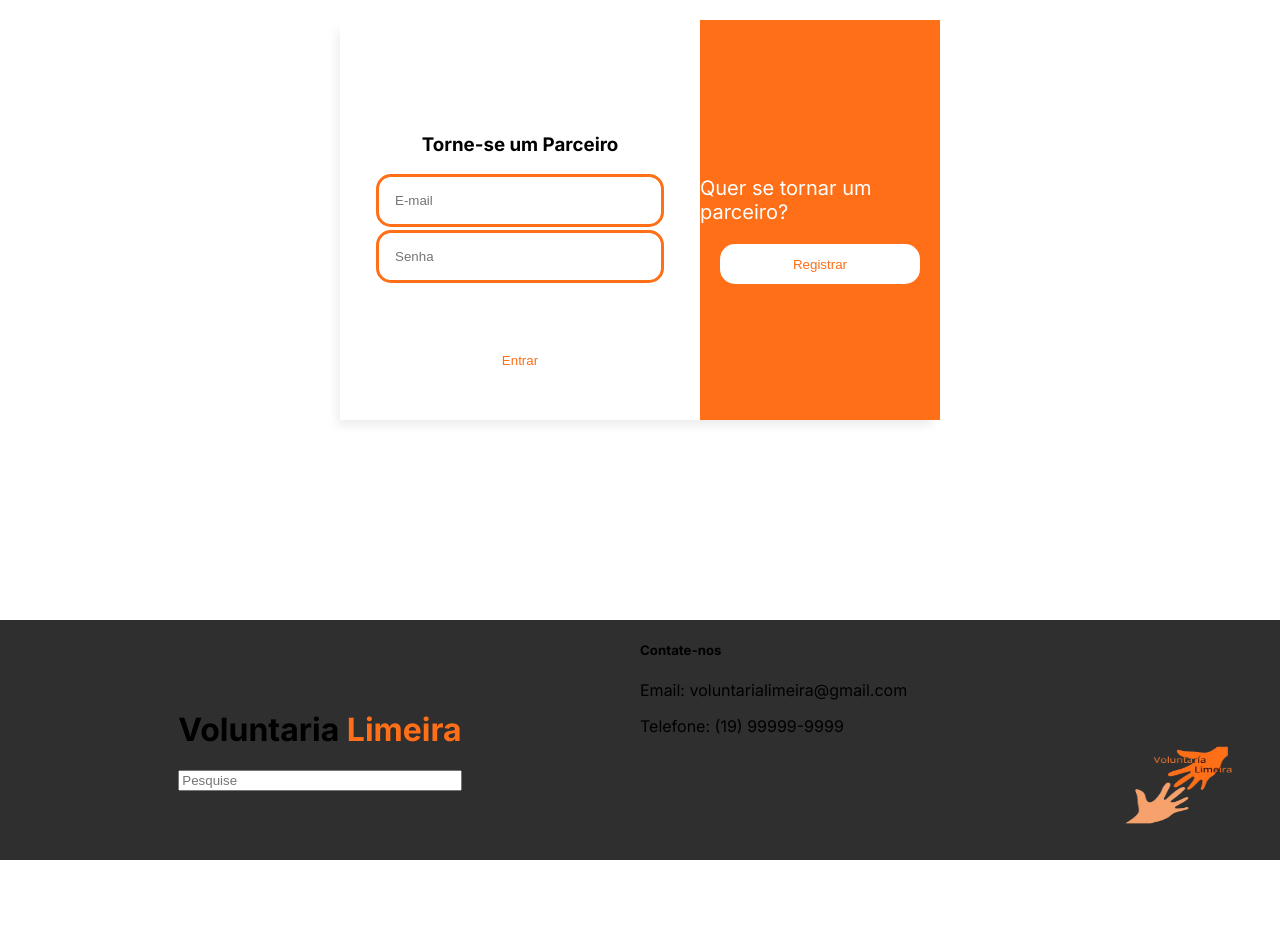
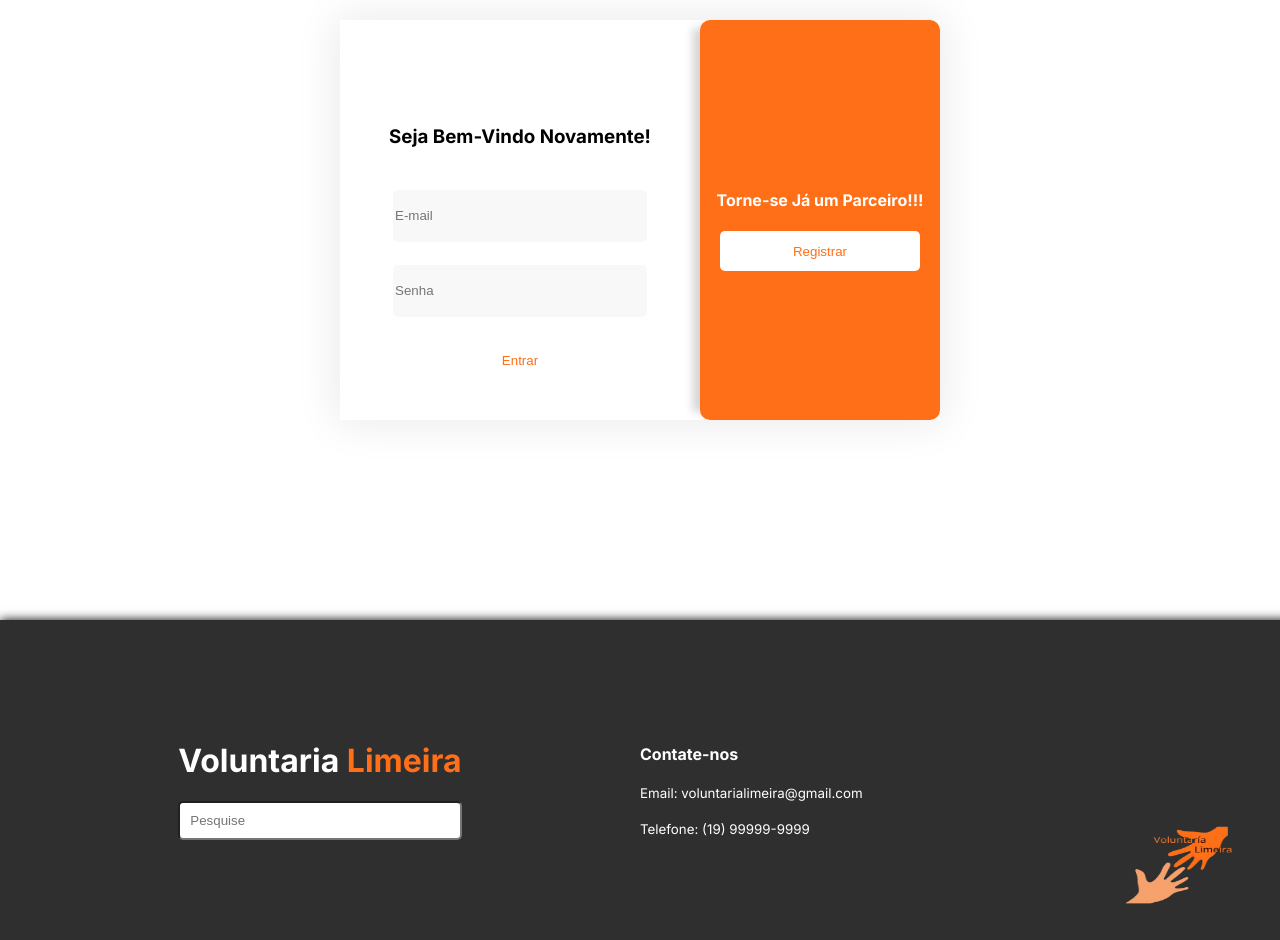
Before and after one commit to Paiva8859/projeto-final-DEV-SENAI, a Next.js app in the folder voluntaria-limeira/: page /empresa-login in a window 1280 px wide. Shown: the part 180-1120 px from the top of the page. Before the commit the page ends 1040 px from the top, so only its background shows below. Built offline with nearby package versions, Linux system fonts and the light colour scheme; no server answers; a web font is replaced by a local one.

Commit message:
estilizando tela Login de Empresa

```diff
--- a/voluntaria-limeira/src/app/components/footer.js
+++ b/voluntaria-limeira/src/app/components/footer.js
@@ -9,15 +9,17 @@ function Footer() {
             <h1>
               Voluntaria <span className={style.app}>Limeira</span>
             </h1>
-            <input type="text" placeholder="Pesquise" />
+            <input className={style.searchBox} type="text" placeholder="Pesquise" />
           </div>
         </div>
         <div className={style.subContainer}>
           <div className={style.logo}>
             <div className={style.contato}>
-              <h5>Contate-nos</h5>
-              <p>Email: voluntarialimeira@gmail.com</p>
-              <p>Telefone: (19) 99999-9999</p>
+              <h4>Contate-nos</h4>
+
+              <small>Email: voluntarialimeira@gmail.com</small>
+              <br></br>
+              <small>Telefone: (19) 99999-9999</small>
             </div>
             <img src="/logo.png" alt="Logo Voluntaria Limeira" />
           </div>
--- a/voluntaria-limeira/src/app/empresa-login/page.js
+++ b/voluntaria-limeira/src/app/empresa-login/page.js
@@ -37,7 +37,7 @@ function EmpresaLogin() {
           <form className={style.formulario}>
             <div className={style.inputLogin}>
               <p className={style.mensagem} >{mensagem}</p>
-              <h3>Torne-se um Parceiro</h3>
+              <h3>Seja Bem-Vindo Novamente!</h3>
               <input
                 type="email"
                 value={email}
@@ -56,7 +56,7 @@ function EmpresaLogin() {
             </button>
           </form>
           <div className={style.cadastro}>
-            <p>Quer se tornar um parceiro?</p>
+            <h4 style={{color:"white"}}>Torne-se Já um Parceiro!!!</h4>
 
             <button className={style.btnLogin}>Registrar</button>
           </div>
--- a/voluntaria-limeira/src/app/home-empresa/page.js
+++ b/voluntaria-limeira/src/app/home-empresa/page.js
@@ -57,7 +57,7 @@ function HomeEmpresa() {
         </div>
         {/* <hr className={style.linha} /> */}
 
-        <p id="explicacaoEmpresas" className={`${style.explicacaoEmpresas} explicacao`}>
+        <p id="explicacaoEmpresas" className={`${style.explicacaoEmpresas} ${style.explicacao}`}>
           No mundo atual, as empresas têm um papel fundamental na transformação
           social. Ao apoiar iniciativas voluntárias, sua empresa não só
           contribui para causas relevantes, mas também fortalece seu compromisso
--- a/voluntaria-limeira/src/app/style/footer.module.css
+++ b/voluntaria-limeira/src/app/style/footer.module.css
@@ -1,6 +1,6 @@
 .footer {
   width: 100%;
-  height: 30vh;
+  height: 40vh;
   position: relative;
   bottom: 0;
   display: flex;
@@ -8,6 +8,7 @@
   align-items: center;
   flex-direction: column;
   background-color: var(--cinza-escuro);
+  box-shadow: 10px 10px 10px 10px black;
 }
 
 .containerFooter {
@@ -16,6 +17,7 @@
   display: flex;
   justify-content: center;
   align-items: center;
+  color: white;
 }
 
 .informacoesFooter {
@@ -33,6 +35,10 @@ flex-direction: column;
 .contato {
 width: 100%;
 height: 100%;
+display: flex;
+flex-direction: column;
+justify-content: center;
+/* align-items: center; */
 }
 
 .logo {
@@ -61,3 +67,8 @@ flex-direction: column;
 .app{
   color: var(--laranja-escuro);
 }
+
+.searchBox{
+  padding: 10px;
+  border-radius: 5px;
+}
--- a/voluntaria-limeira/src/app/style/loginEmpresa.module.css
+++ b/voluntaria-limeira/src/app/style/loginEmpresa.module.css
@@ -13,7 +13,7 @@
   max-height: 400px;
   display: grid;
   grid-template-columns: 60% 40%;
-  box-shadow: -5px 8px 10px -3px var(--cinza-claro);
+  box-shadow: 0px 0px 40px 4px var(--cinza-claro);
 }
 
 .formulario {
@@ -34,20 +34,22 @@
   flex-direction: column;
   align-items: center;
   background-color: var(--laranja-escuro);
+  box-shadow: -15px 0px 10px -8px lightgrey;
+  border-radius: 10px;
 }
 
 .cadastro p {
   color: var(--branco);
+  font-size: 1.25rem;
+  text-align: center;
 }
-.cadastro p {
-  font-size: 1.25rem;
-}
+
 
 .inputLogin {
   width: 100%;
   height: 100%;
   display: flex;
-  justify-content: center;
+  justify-content: space-evenly;
   flex-direction: column;
   align-items: center;
   grid-row: 1;
@@ -56,11 +58,12 @@
 .inputLogin input {
   width: 100%;
   max-width: 250px;
-  padding: 1rem;
+  height: 50px;
   outline: 0;
-  border-radius: 15px;
-  border: 3px solid var(--laranja-escuro);
-  margin-bottom: 3px;
+  border: none;
+  border-radius: 5px;
+  color: rgb(89, 89, 89);
+  background-color: #f8f8f8;
 }
 
 .btnCadastro {
@@ -78,10 +81,15 @@
   max-width: 200px;
   height: 100%;
   max-height: 40px;
-  border-radius: 15px;
+  border-radius: 5px;
   border: none;
   color: var(--laranja-escuro);
   background-color: var(--branco);
+  transition: .2s ease-in-out;
+}
+
+.btnLogin:hover  {
+  max-width: 210px;
 }
 
 .mensagem {
```
